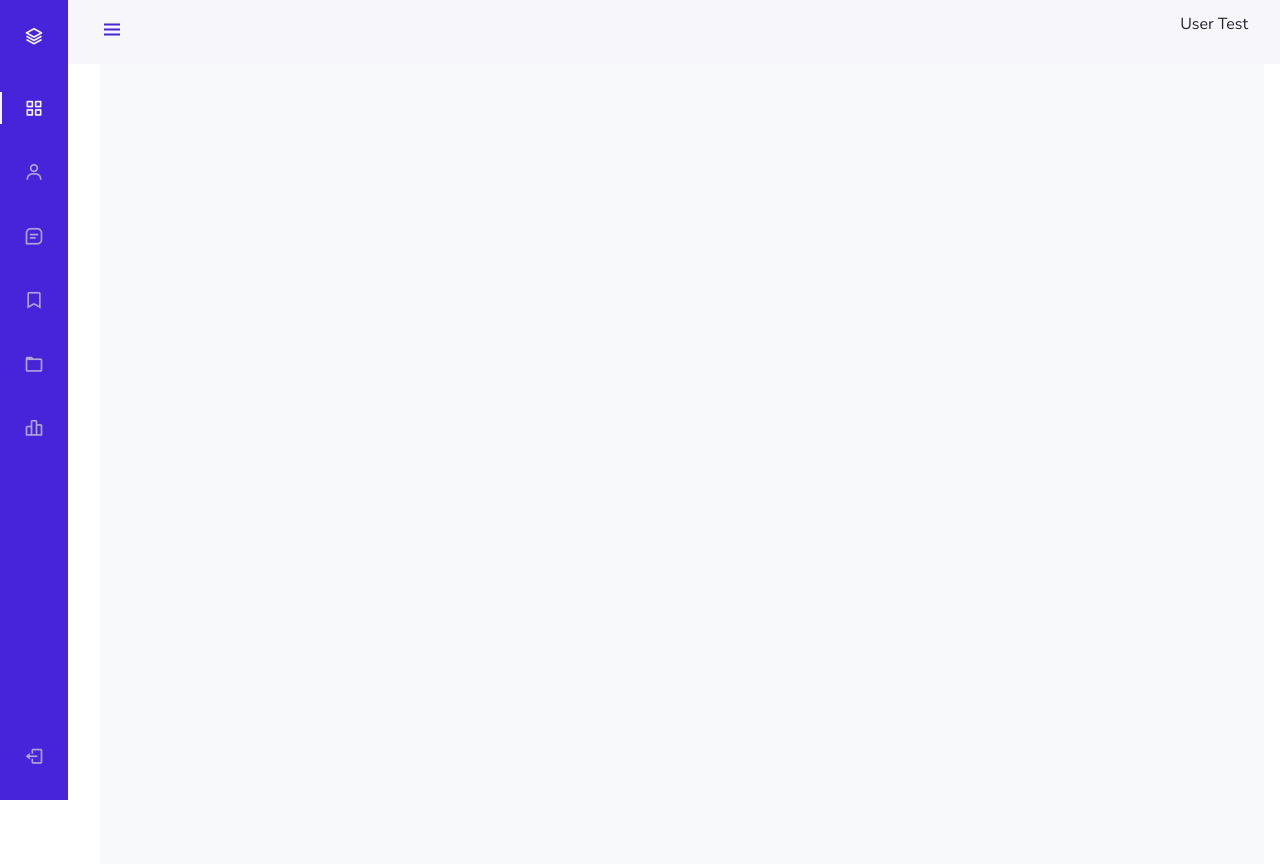
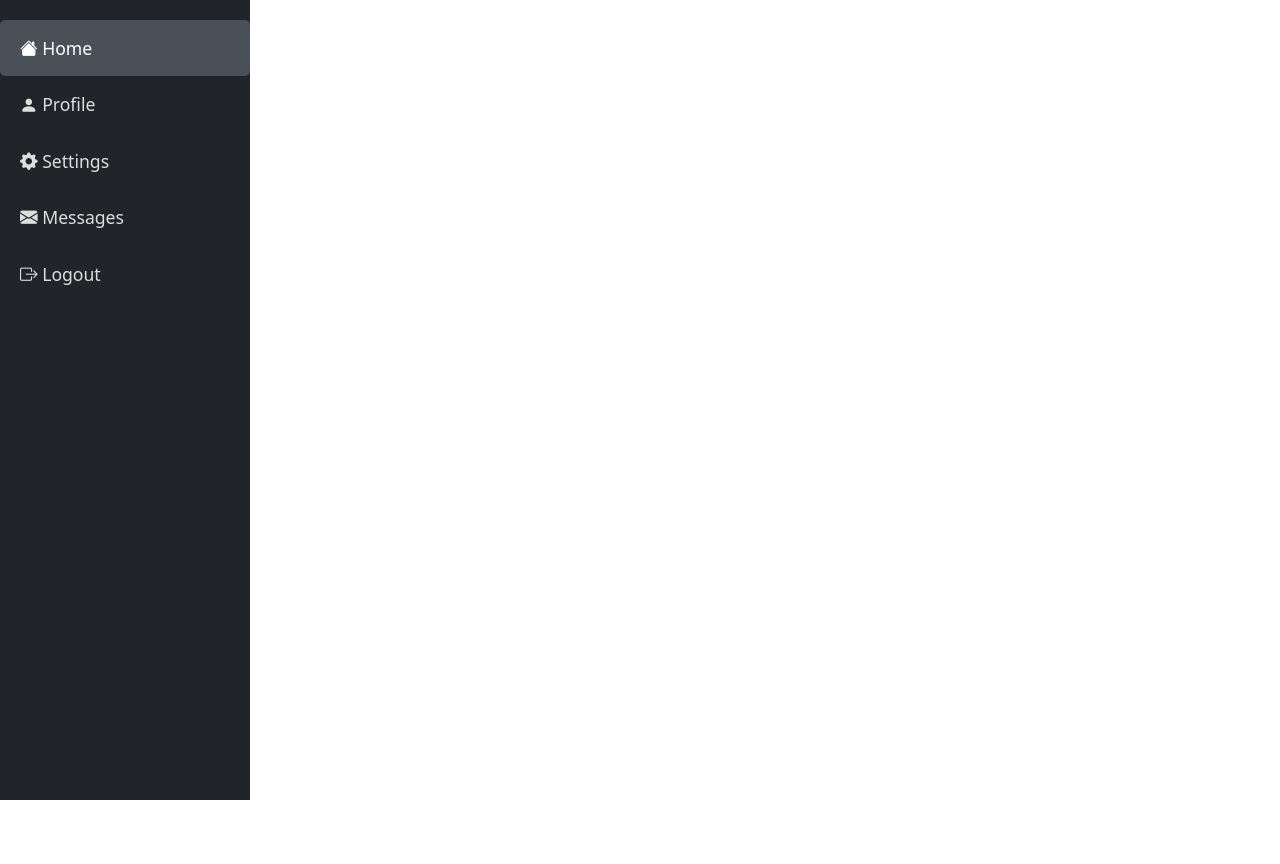
Before and after one commit to yuriossugui/projetoClubeLeitura, a PHP site: template app/views/master.php in a window 1280 px wide. After the commit the page ends 800 px from the top, so only its background shows below. Run offline with PHP 8.4, Linux system fonts and the light colour scheme; the template is opened without the code that fills it, so the values that code supplies are empty; some libraries are stand-ins or nearby versions.

Commit message:
sidebar ok

```diff
--- a/app/views/master.php
+++ b/app/views/master.php
@@ -1,39 +1,80 @@
 <!DOCTYPE html>
 <html lang="en">
 <head>
-	<meta charset="UTF-8">
-	<meta name="viewport" content="width=device-width, initial-scale=1.0">
-	<!-- bootstrap -->
-	<link rel="stylesheet" href="https://cdn.jsdelivr.net/npm/bootstrap@5.0.0-beta1/dist/css/bootstrap.min.css">
-	<!-- box icons -->
-	<link rel="stylesheet" href="https://cdn.jsdelivr.net/npm/boxicons@latest/css/boxicons.min.css">
-	<link rel="stylesheet" href="/css/style.css">
+  <meta charset="UTF-8">
+  <meta name="viewport" content="width=device-width, initial-scale=1.0">
+  <title>Simple Sidebar</title>
+  <!-- Bootstrap CSS -->
+  <link href="https://cdn.jsdelivr.net/npm/bootstrap@5.3.0-alpha1/dist/css/bootstrap.min.css" rel="stylesheet">
+  <!-- Bootstrap Icons (optional) -->
+  <link href="https://cdnjs.cloudflare.com/ajax/libs/bootstrap-icons/1.10.3/font/bootstrap-icons.min.css" rel="stylesheet">
 
-	<title>Clube da Leitura</title>
+  <style>
+    /* Custom sidebar styling */
+    .sidebar {
+      min-height: 100vh;
+      width: 250px;
+      background-color: #343a40;
+      padding-top: 20px;
+    }
+    .sidebar a {
+      color: #ddd;
+      font-size: 1.1em;
+      padding: 15px 20px;
+      display: block;
+      text-decoration: none;
+      border-radius: 5px;
+    }
+    .sidebar a:hover {
+      background-color: #495057;
+      color: white;
+    }
+    .sidebar .active {
+      background-color: #495057;
+      color: white;
+    }
+  </style>
 </head>
-<body id="body-pd">
-    <header class="header" id="header">
-        <div class="header_toggle"> <i class='bx bx-menu' id="header-toggle"></i> </div>
-		<div><p>User Test</p></div>
-    </header>
-    <div class="l-navbar" id="nav-bar">
-        <nav class="nav">
-            <div> <a href="#" class="nav_logo"> <i class='bx bx-layer nav_logo-icon'></i> <span class="nav_logo-name">BBBootstrap</span> </a>
-                <div class="nav_list"> <a href="#" class="nav_link active"> <i class='bx bx-grid-alt nav_icon'></i> <span class="nav_name">Dashboard</span> </a> <a href="#" class="nav_link"> <i class='bx bx-user nav_icon'></i> <span class="nav_name">Users</span> </a> <a href="#" class="nav_link"> <i class='bx bx-message-square-detail nav_icon'></i> <span class="nav_name">Messages</span> </a> <a href="#" class="nav_link"> <i class='bx bx-bookmark nav_icon'></i> <span class="nav_name">Bookmark</span> </a> <a href="#" class="nav_link"> <i class='bx bx-folder nav_icon'></i> <span class="nav_name">Files</span> </a> <a href="#" class="nav_link"> <i class='bx bx-bar-chart-alt-2 nav_icon'></i> <span class="nav_name">Stats</span> </a> </div>
-            </div> <a href="#" class="nav_link"> <i class='bx bx-log-out nav_icon'></i> <span class="nav_name">SignOut</span> </a>
-        </nav>
+<body>
+  <div class="d-flex">
+    <!-- Sidebar -->
+    <nav class="sidebar bg-dark">
+      <ul class="list-unstyled">
+        <li>
+          <a href="#" class="active">
+            <i class="bi bi-house-fill"></i> Home
+          </a>
+        </li>
+        <li>
+          <a href="#">
+            <i class="bi bi-person-fill"></i> Profile
+          </a>
+        </li>
+        <li>
+          <a href="/membros">
+            <i class="bi bi-gear-fill"></i> Settings
+          </a>
+        </li>
+        <li>
+          <a href="#">
+            <i class="bi bi-envelope-fill"></i> Messages
+          </a>
+        </li>
+        <li>
+          <a href="#">
+            <i class="bi bi-box-arrow-right"></i> Logout
+          </a>
+        </li>
+      </ul>
+    </nav>
+
+    <!-- Page content -->
+    <div class="content p-4">
+
     </div>
-    <!--Container Main start-->
-    <div class="height-100 bg-light">
-		<?= $this->section("content") ?>
-    </div>
-    <!--Container Main end-->
+  </div>
 
-	<!-- bootstrap -->
-	<script src="https://cdn.jsdelivr.net/npm/bootstrap@5.0.0-beta1/dist/js/bootstrap.bundle.min.js"></script>
-	<!-- jquery -->
-	<script src="https://cdnjs.cloudflare.com/ajax/libs/jquery/3.2.1/jquery.min.js"></script>
-	<!-- script -->
-	<script src="/js/script.js"></script>
+  <!-- Bootstrap JS -->
+  <script src="https://cdn.jsdelivr.net/npm/bootstrap@5.3.0-alpha1/dist/js/bootstrap.bundle.min.js"></script>
 </body>
 </html>
```
Also changed, not shown: app/views/membro.php (+38 -5 lines).
